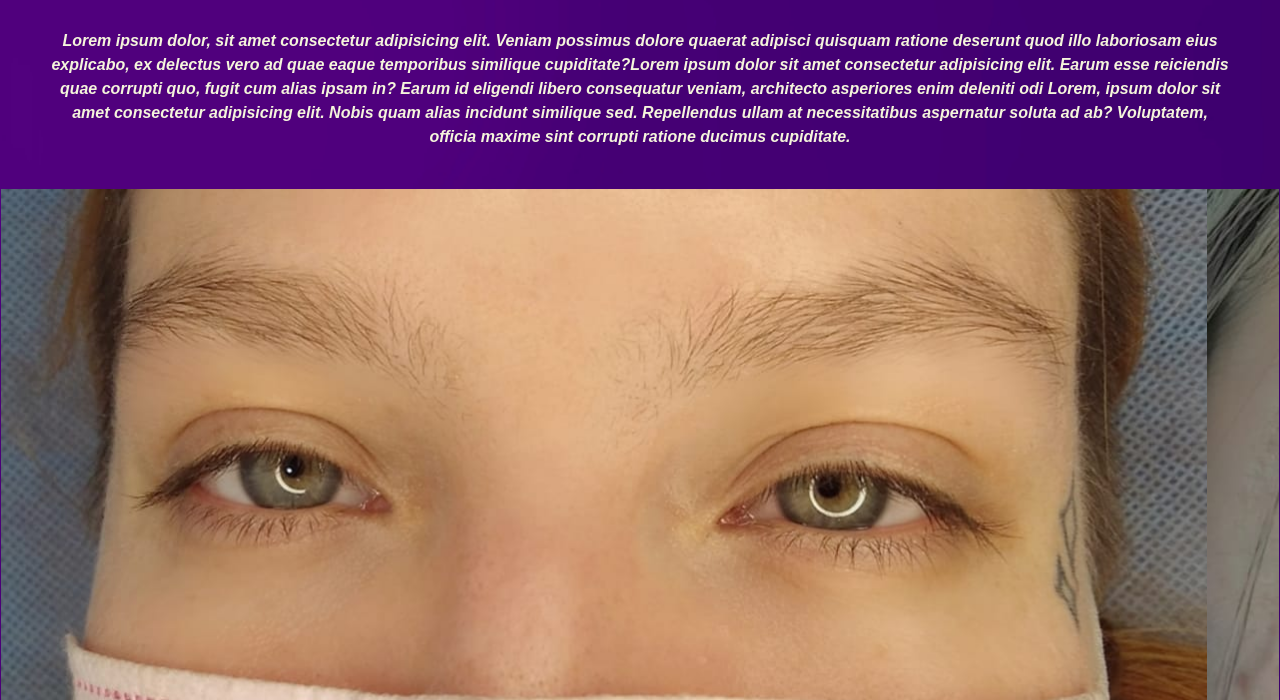
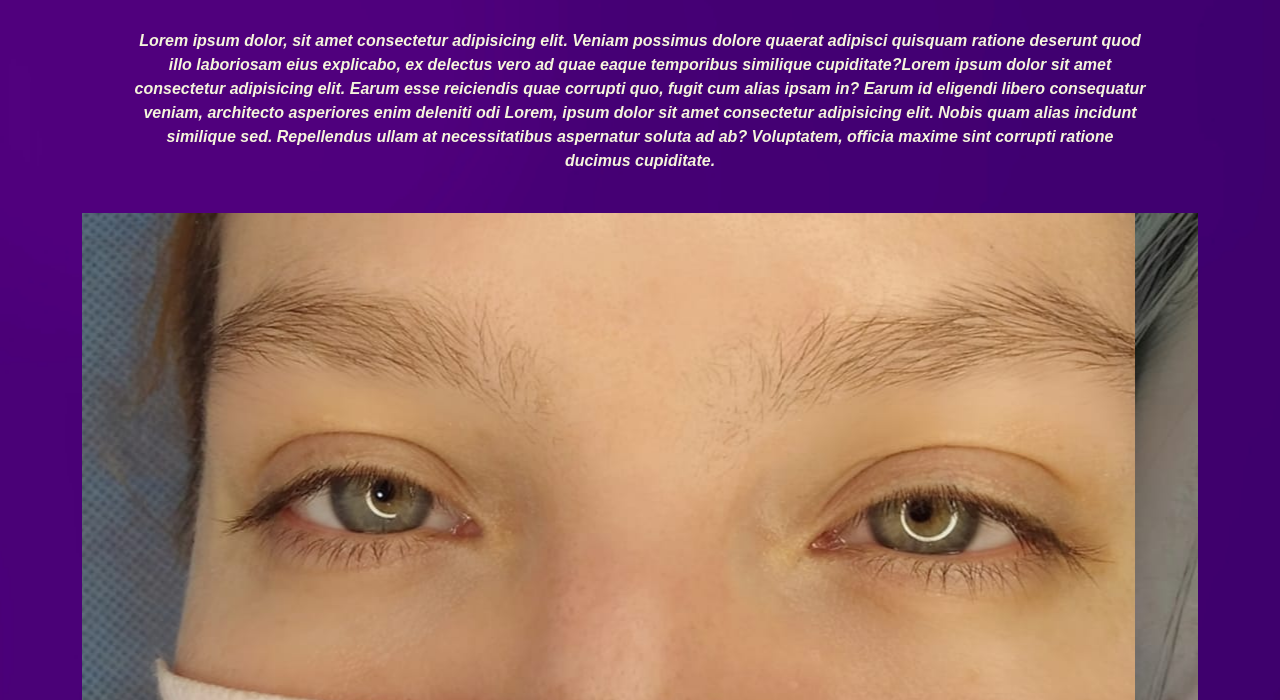
Before and after one commit to ErnestoGamba/Urania-Lashes, a website: page index.html in a window 1280 px wide. Shown: the part 252-952 px from the top of the page. Drawn offline with nearby package versions, Linux system fonts and the light colour scheme.

Commit message:
se implementan muchas cosas mucho bootstrap

```diff
--- a/index.html
+++ b/index.html
@@ -28,7 +28,7 @@
             </div>
           </nav>
     </header>
-    <main class="main">
+    <main class="main container">
         <div class="titulos_index">
             <h2>urania lashes</h2>
             <h1>centro de estetica especializado en PxP</h1>
@@ -42,16 +42,16 @@
                 incidunt similique sed. Repellendus ullam at necessitatibus aspernatur soluta ad ab? Voluptatem, officia
                 maxime sint corrupti ratione ducimus cupiditate.</p>
         </div>
-        <div id="carouselExampleControls" class="carousel slide" data-bs-ride="carousel">
+        <div id="carouselExampleControls" class="carousel slide center" data-bs-ride="carousel">
             <div class="carousel-inner">
               <div class="carousel-item active">
-                <img src="./img/Pestañas/Pestaña1.jpg" class="d-block w-100" alt="Pestañas volumen ruso">
+                <img src="./img/Pestañas/Pestaña1.jpg" class="d-block w-80 center" alt="Pestañas volumen ruso">
               </div>
               <div class="carousel-item">
-                <img src="./img/Pestañas/Pestaña2.jpg" class="d-block w-100" alt="Pestañas con efecto 3D y micro aplique de oro de mariposa">
+                <img src="./img/Pestañas/Pestaña2.jpg" class="d-block w-80" alt="Pestañas con efecto 3D y micro aplique de oro de mariposa">
               </div>
               <div class="carousel-item">
-                <img src="./img/Pestañas/Pestaña3.jpg" class="d-block w-100" alt="Pestañas con efecto 3D y micro aplique de oro de helly kitty">
+                <img src="./img/Pestañas/Pestaña3.jpg" class="d-block w-80" alt="Pestañas con efecto 3D y micro aplique de oro de helly kitty">
               </div>
             </div>
             <button class="carousel-control-prev" type="button" data-bs-target="#carouselExampleControls" data-bs-slide="prev">
--- a/scss/_mixin.scss
+++ b/scss/_mixin.scss
@@ -1,3 +1,7 @@
-@mixin Fuente {
+@mixin FuenteTituloSm {
     font-family: 'Rubik', sans-serif;
+    font-size: larger;
+    font-weight: 700;
+    color: $bgchica;
+
 }
--- a/scss/_style3.scss
+++ /dev/null
@@ -1,6 +0,0 @@
-@use 'style2';
-
-$color_1: crimson;
-$color_2: crimson;
-$color_3: crimson;
-$color_4: crimson;
--- a/scss/_turnos.scss
+++ b/scss/_turnos.scss
@@ -1,13 +1,9 @@
-@mixin Fuente {
-    font-family: 'Rubik', sans-serif;
-    font-size: larger;
-    font-weight: 700;
-    color: rgb(248, 29, 0);
+@import "mixin" ;
 
-}
+
 .TituloFormTurnos {
     display: flex;
     justify-content: center;
     padding-bottom: 0.3%;
-    @include Fuente ;
+    @include FuenteTituloSm ;
 }
--- a/scss/style.scss
+++ b/scss/style.scss
@@ -9,7 +9,10 @@
 @import "conocenos" ;
 @import "turnos" ;
 @import "mixin" ;
-
+.center {
+  display: flex;
+  align-self:center;
+}
 .header {
   color: $blanco;
   background-color: $ligthpurple;
```
Also changed, not shown: pages/conocenos.html (+1 -1 lines), pages/turnos.html (+1 -1 lines), css/style.css.
